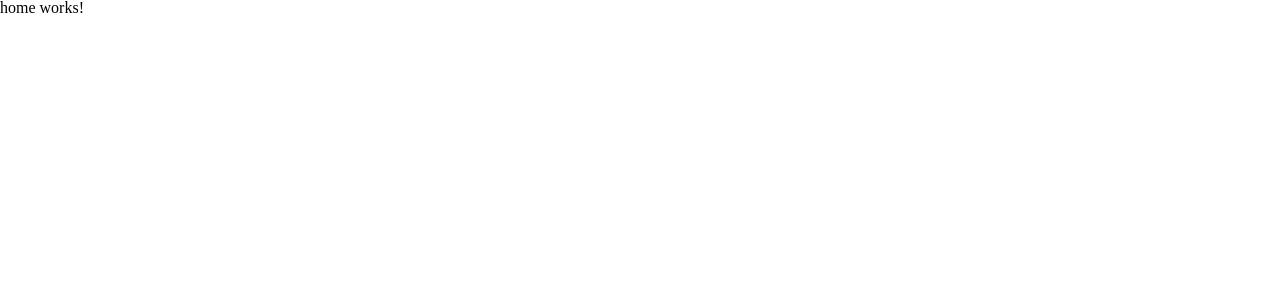
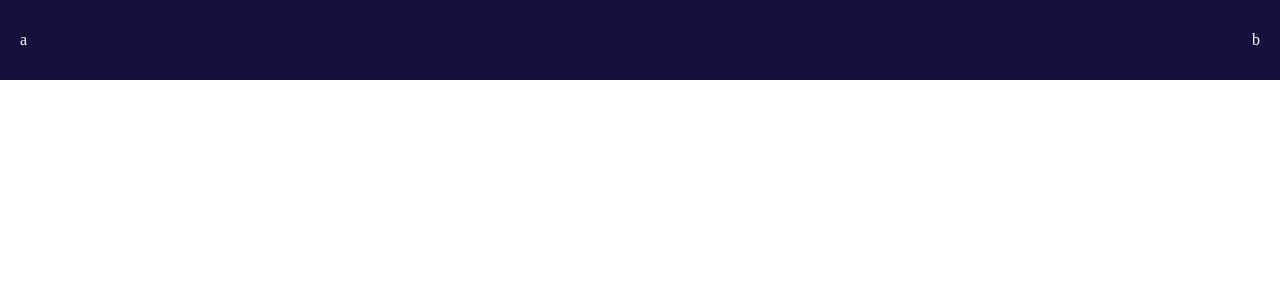
Before and after one commit to nanero42/video-box-client, an Angular app: page / in a window 1280 px wide. Shown: the top 300 px of the page. Built offline with nearby package versions, Linux system fonts and the light colour scheme; a web font is replaced by a local one.

Commit message:
add header component

```diff
--- /dev/null
+++ b/src/app/components/header/header.component.html
@@ -0,0 +1,8 @@
+<header class="header">
+  <nav class="h-100">
+    <ul class="h-100 jcsb">
+      <li class="aic pl-20">a</li>
+      <li class="aic pr-20">b</li>
+    </ul>
+  </nav>
+</header>
--- /dev/null
+++ b/src/app/components/header/header.component.scss
@@ -0,0 +1,5 @@
+.header {
+  height: 80px;
+  background-color: var(--color-main);
+  color: var(--color-white);
+}
--- /dev/null
+++ b/src/app/components/header/header.component.ts
@@ -0,0 +1,11 @@
+import { ChangeDetectionStrategy, Component } from '@angular/core';
+
+@Component({
+  selector: 'app-header',
+  templateUrl: './header.component.html',
+  styleUrls: ['./header.component.scss'],
+  changeDetection: ChangeDetectionStrategy.OnPush
+})
+export class HeaderComponent {
+
+}
--- a/src/app/pages/home/home.component.html
+++ b/src/app/pages/home/home.component.html
@@ -1 +1 @@
-<p>home works!</p>
+<app-header />
--- a/src/app/pages/home/home.module.ts
+++ b/src/app/pages/home/home.module.ts
@@ -1,8 +1,8 @@
 import { NgModule } from '@angular/core';
 import { CommonModule } from '@angular/common';
-
 import { HomeRoutingModule } from './home-routing.module';
 import { HomeComponent } from './home.component';
+import { ComponentsModule } from 'src/app/components/components.module';
 
 
 @NgModule({
@@ -11,7 +11,8 @@ import { HomeComponent } from './home.component';
   ],
   imports: [
     CommonModule,
-    HomeRoutingModule
+    HomeRoutingModule,
+    ComponentsModule,
   ]
 })
 export class HomeModule { }
--- a/src/scss/_lib.scss
+++ b/src/scss/_lib.scss
@@ -41,3 +41,37 @@
   max-width: 1600px;
   margin: 0 auto;
 }
+
+// flex
+.df {
+  display: flex;
+}
+
+.jcc {
+  display: flex;
+  justify-content: center;
+}
+
+.jcsb {
+  display: flex;
+  justify-content: space-between;
+}
+
+.aic {
+  display: flex;
+  align-items: center;
+}
+
+// padding / margin
+.pr-20 {
+  padding-right: 20px;
+}
+
+.pl-20 {
+  padding-left: 20px;
+}
+
+// width / height
+.h-100 {
+  height: 100%;
+}
--- a/src/scss/_vars.scss
+++ b/src/scss/_vars.scss
@@ -10,5 +10,8 @@
 // 900 - Black, Heavy
 
 :root {
+  --color-black: #000;
+  --color-white: #FFF;
   --color-border: #EFF3F4;
+  --color-main: #12123D;
 }
```
Also changed, not shown: src/app/components/components.module.ts (added, +18 -0 lines), 1 other file (tests, documents, lock files or other folders).
